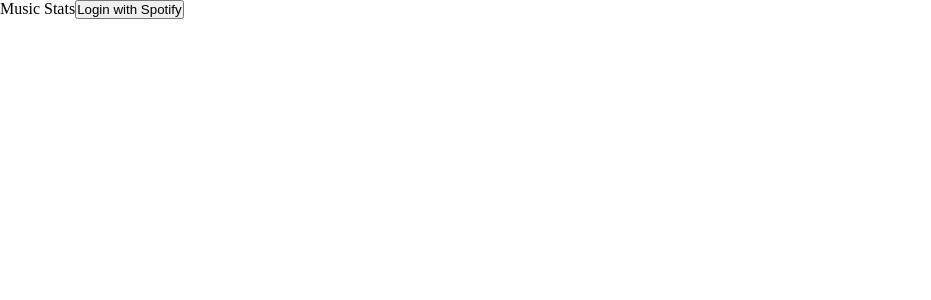
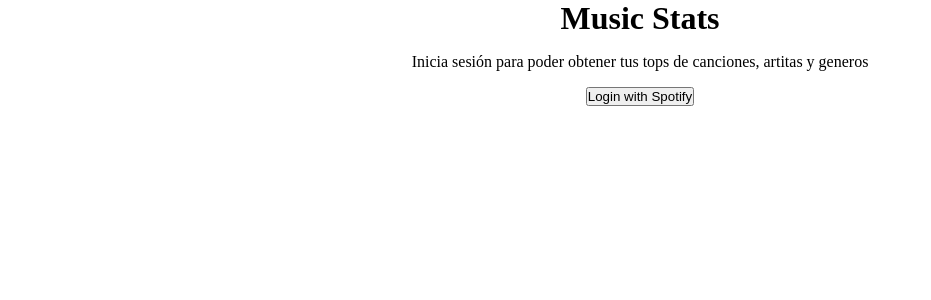
Before and after one commit to FlakoBB/music-stats, a React (Vite) app: page / in a window 1280 px wide. Shown: the top 300 px of the page, without its empty margins (0-931 px from the left). Built offline with nearby package versions, Linux system fonts and the light colour scheme.

Commit message:
add: tracks page

```diff
--- a/src/App.jsx
+++ b/src/App.jsx
@@ -1,6 +1,7 @@
 import { BrowserRouter as Router, Route, Routes } from 'react-router-dom'
 import LandingPage from './pages/landing'
 import CallbackPage from './pages/callback'
+import TracksPage from './pages/tracks'
 
 function App () {
   return (
@@ -13,6 +14,9 @@
       <Routes>
         <Route path='/' element={<LandingPage />} />
         <Route path='/callback' element={<CallbackPage />} />
+        <Route path='/top-tracks' element={<TracksPage />} />
+        <Route path='/top-artists' element={<p>Top Artist</p>} />
+        <Route path='/top-genres' element={<p>Top Genres</p>} />
       </Routes>
     </Router>
   )
--- a/src/components/LoginWithSpotify.jsx
+++ b/src/components/LoginWithSpotify.jsx
@@ -1,6 +1,6 @@
 import { loginWithSpotify } from '../services/login'
 
-const LoginWithSpotify = () => {
+const LoginWithSpotifyButton = () => {
   return (
     <button
       type='button'
@@ -12,4 +12,4 @@
   )
 }
 
-export default LoginWithSpotify
+export default LoginWithSpotifyButton
--- a/src/pages/landing/index.jsx
+++ b/src/pages/landing/index.jsx
@@ -1,63 +1,77 @@
 import { useEffect, useState } from 'react'
-import LoginWithSpotify from '../../components/LoginWithSpotify'
-import { addTracksToPlaylist, cretePlaylist, getTopTracks } from '../../services/musicTop'
-import { getUserData } from '../../services/login'
+import LoginWithSpotifyButton from '../../components/LoginWithSpotify'
+import { useNavigate } from 'react-router-dom'
 
 const LandingPage = () => {
   const [loggedIn, setLoggedIn] = useState(false)
-  const [tracks, setTracks] = useState([])
+
+  const navigate = useNavigate()
 
   useEffect(() => {
     const token = window.localStorage.getItem('spotify_access_token')
     if (token) {
       setLoggedIn(true)
-      const fetchTracks = async () => {
-        const data = await getTopTracks()
-        setTracks(data || [])
-      }
-      fetchTracks()
     } else {
       setLoggedIn(false)
     }
   }, [])
 
-  const createEmptyPlaylist = async () => {
-    try {
-      const userData = await getUserData()
-      const userID = userData.id
-
-      const newPlaylist = await cretePlaylist(userID)
-      const playlistID = newPlaylist.id
-
-      const songsAdded = await addTracksToPlaylist(playlistID, tracks.map(track => track.uri))
-      console.log('Canciones agregadas:', songsAdded)
-    } catch (err) {
-      console.error('Error al obtener datos del usuario:', err.response?.data || err.message)
-    }
+  if (!loggedIn) {
+    return (
+      <div
+        style={{
+          display: 'flex',
+          alignItems: 'center',
+          justifyContent: 'center',
+          flexDirection: 'column',
+          gap: '1rem'
+        }}
+      >
+        <h1>Music Stats</h1>
+        <p>Inicia sesión para poder obtener tus tops de canciones, artitas y generos</p>
+        <LoginWithSpotifyButton />
+      </div>
+    )
   }
 
-  // TODO: Create menmu with buttons
-
   return (
-    <div>
-      Music Stats
-      {!loggedIn && <LoginWithSpotify />}
-      {loggedIn && (
-        <>
-          <h2>Top Tracks</h2>
-          {tracks.map((track, index) => (
-            <article key={track.id}>
-              <p>({index + 1}) Track: {track.name} - {track.artists[0]?.name}</p>
-            </article>
-          ))}
-          <button
-            type='button'
-            onClick={createEmptyPlaylist}
-          >
-            Crear Playlist
-          </button>
-        </>
-      )}
+    <div
+      style={{
+        display: 'flex',
+        alignItems: 'center',
+        justifyContent: 'center',
+        flexDirection: 'column',
+        gap: '1rem'
+      }}
+    >
+      <h1>Music Stats</h1>
+      <div
+        style={{
+          display: 'flex',
+          alignItems: 'center',
+          justifyContent: 'center',
+          gap: '1rem'
+        }}
+      >
+        <button
+          type='button'
+          onClick={() => navigate('/top-tracks')}
+        >
+          Top Tracks
+        </button>
+        <button
+          type='button'
+          onClick={() => navigate('/top-artists')}
+        >
+          Top Artists
+        </button>
+        <button
+          type='button'
+          onClick={() => navigate('/top-genres')}
+        >
+          Top Genres
+        </button>
+      </div>
     </div>
   )
 }
--- /dev/null
+++ b/src/pages/tracks/index.jsx
@@ -0,0 +1,50 @@
+import { useEffect, useState } from 'react'
+import { getUserData } from '../../services/login'
+import { addTracksToPlaylist, cretePlaylist, getTopTracks } from '../../services/musicTop'
+
+const TracksPage = () => {
+  const [tracks, setTracks] = useState([])
+
+  const fetchTracks = async () => {
+    const data = await getTopTracks()
+    setTracks(data || [])
+  }
+
+  useEffect(() => {
+    fetchTracks()
+  }, [])
+
+  const createEmptyPlaylist = async () => {
+    try {
+      const userData = await getUserData()
+      const userID = userData.id
+
+      const newPlaylist = await cretePlaylist(userID)
+      const playlistID = newPlaylist.id
+
+      const songsAdded = await addTracksToPlaylist(playlistID, tracks.map(track => track.uri))
+      console.log('Canciones agregadas:', songsAdded)
+    } catch (err) {
+      console.error('Error al obtener datos del usuario:', err.response?.data || err.message)
+    }
+  }
+
+  return (
+    <div>
+      <h2>Top Tracks</h2>
+      {tracks.map((track, index) => (
+        <article key={track.id}>
+          <p>({index + 1}) Track: {track.name} - {track.artists[0]?.name}</p>
+        </article>
+      ))}
+      <button
+        type='button'
+        onClick={createEmptyPlaylist}
+      >
+        Crear Playlist
+      </button>
+    </div>
+  )
+}
+
+export default TracksPage
--- a/src/services/musicTop.js
+++ b/src/services/musicTop.js
@@ -17,7 +17,7 @@
         },
         params: {
           limit: 50,
-          time_range: 'medium_term' // opciones: short_term, medium_term, long_term // TODO: user can select time range
+          time_range: 'long_term' // opciones: short_term, medium_term, long_term // TODO: user can select time range
         }
       }
     )
```
